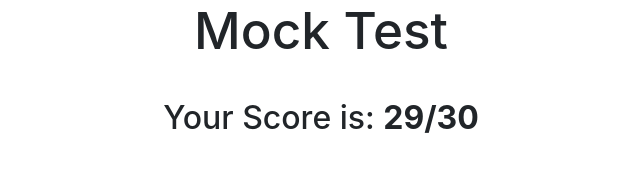
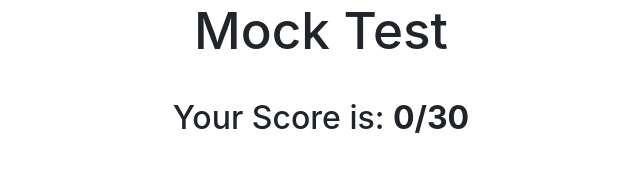
Before and after one commit to ranjithckumar/Douknw-Quiz-App, a plain HTML site: page result.html in a window 1280 px wide. Shown: the whole page, without its empty margins (319-959 px from the left). Drawn offline with nearby package versions, Linux system fonts and the light colour scheme.

Commit message:
update in result page

```diff
--- a/result.html
+++ b/result.html
@@ -16,7 +16,7 @@
               Mock Test
           </h1>
           <h2 id="score">
-            Your Score is: <b id="marks">29</b><b>/</b><b>30</b>
+            Your Score is: <b id="marks">0</b><b>/</b><b>30</b>
           </h2>
       </div>
     </body>
```
